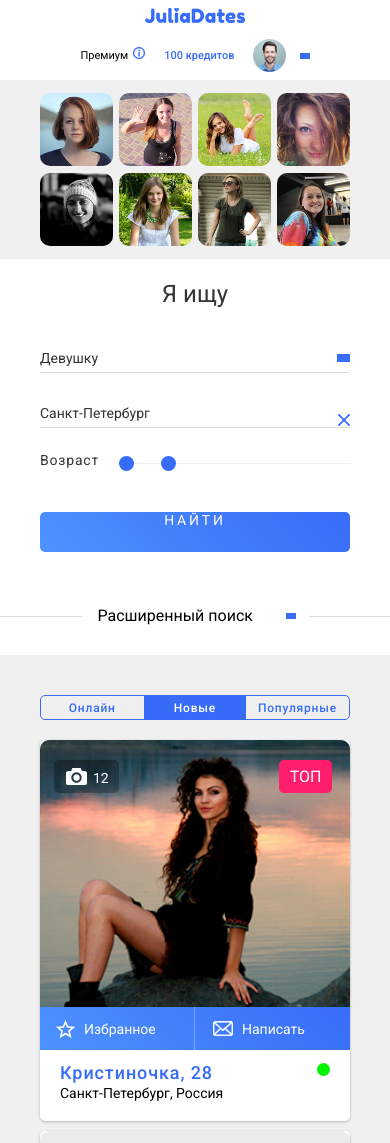
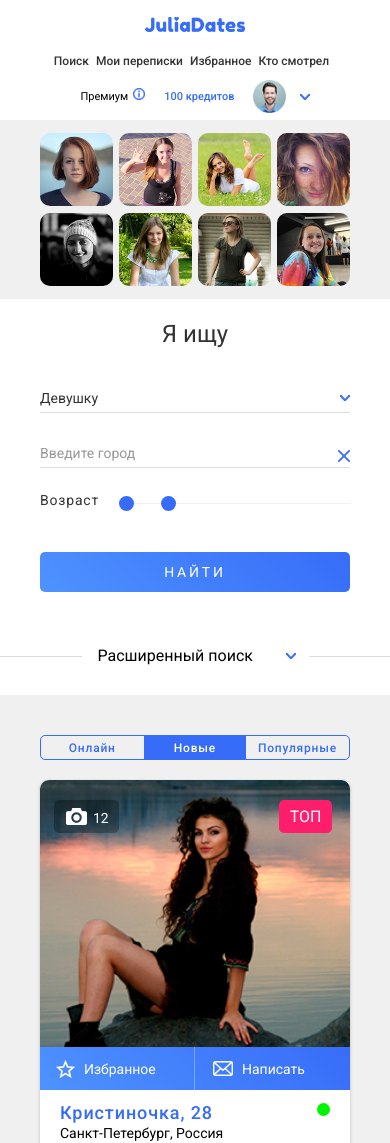
Before and after one commit to SviatoslavK/datingOld, a website: page src/index.html in a window 390 px wide. Shown: the top 1143 px of the page. Drawn offline with nearby package versions, Linux system fonts and the light colour scheme; files that its build step writes are made by us from their sources; files whose address does not match are found by name.

Commit message:
navbar for sm. fix

```diff
--- a/src/style/partials/_utils.scss
+++ b/src/style/partials/_utils.scss
@@ -32,7 +32,25 @@
     max-width: $size;
     width: $size;
 }
+::-webkit-input-placeholder {
+    color: inherit;
+    opacity: .5;
+}
 
+::-moz-placeholder {
+    color: inherit;
+    opacity: .5;
+}
+
+:-ms-input-placeholder {
+    color: inherit;
+    opacity: .5;
+}
+
+::placeholder {
+    color: inherit;
+    opacity: .5;
+}
 // Utility classes
 .clearfix:after {
     content: "";
--- a/src/style/partials/filters.scss
+++ b/src/style/partials/filters.scss
@@ -78,7 +78,7 @@
     height: 30px;
     border-bottom: 1px solid #DCDCDC;
     border-radius: 0;
-    background: url('../img/arrow-down.svg') 95%/13px no-repeat #fff;
+    background: url('../img/arrow-down.png') 95%/10px no-repeat #fff;
     @include respond-to(tablet) {
         min-width: 113px;
         width: 113px;
@@ -86,7 +86,7 @@
     @include respond-to(small) {
         width: 100%;
         margin-bottom: 25px;
-        background: url('../img/arrow-down.svg') 100%/13px no-repeat #fff;
+        background: url('../img/arrow-down.png') 100%/10px no-repeat #fff;
     }
 }
 #filters__text {
@@ -123,7 +123,7 @@
         cursor: pointer;
     }
     @include respond-to(small) {
-        margin-top: -12px;
+        margin-top: -16px;
     }
 }
 .filters__range {
@@ -151,24 +151,30 @@
     width: 173px;
     height: 53px;
     background: linear-gradient(45deg, #4E92FF, #376CF8);
-    display: flex;
-    justify-content: center;
+    // display: flex;
+    // justify-content: center;
     text-transform: uppercase;
     border-radius: 5px;
     color: #fff;
     font-size: 14px;
     letter-spacing: 2.8px;
+    // text-align: center;
+    line-height: 53px;
+    text-align: center;
     @include respond-to(tablet) {
         min-width: 133px;
         width: 133px;
         height: 43px;
+        line-height: 43px;
     }
     @include respond-to(mobile) {
         height: 40px;
+        line-height: 40px;
     }
     @include respond-to(small) {
         height: 40px;
         width: 100%;
+        line-height: 40px;
     }
 }
 .filters__extended {
@@ -188,7 +194,7 @@
 .extended__arrow {
     width: 10px;
     height: 6px;
-    @include background-img('../img/arrow-down.svg');
+    @include background-img('../img/arrow-down.png');
     &:hover {
         cursor: pointer;
     }
--- a/src/style/partials/gallery.scss
+++ b/src/style/partials/gallery.scss
@@ -119,9 +119,10 @@
     height: 343px;
     box-shadow: (0px 1px 3px 0px rgba(0, 0, 0, .25));
     background-color: #fff;
-    border-radius: 5px;
+    border-radius: 8px;
     &:hover {
         cursor: pointer;
+        box-shadow: (0px 2px 3px 2px rgba(0, 0, 0, .25));
     }
     &:hover .gallery__card--buttons {
         display: flex;
@@ -266,6 +267,12 @@
     @include respond-to(mobile) {
         font-size: 12px;
     }
+    &:hover >.button__favorite--icon {
+        @include background-img('../img/star-active.png');
+    }
+    &:hover {
+        cursor: pointer;
+    }
 }
 .card__button--favorite {
     border-right: 1px solid rgba(255,255,255, .3);
--- a/src/style/partials/header.scss
+++ b/src/style/partials/header.scss
@@ -6,9 +6,20 @@ header {
         height: 100%;
         display: flex;
         align-items: center;
+        @include respond-to(mobile) {
+            flex-wrap: wrap;
+        }
         @include respond-to(small) {
             flex-wrap: wrap;
         }
+    }
+    @include respond-to(mobile) {
+        height: 120px;
+        padding-top: 10px;
+    }
+    @include respond-to(small) {
+        height: 120px;
+        padding-top: 10px;
     }
 }
 .header__logo {
@@ -22,9 +33,11 @@ header {
         width: 120px;
     }
     @include respond-to(mobile) {
-        height: 15px;
-        min-width: 100px;
-        width: 100px;
+        height: 18px;
+        min-width: 120px;
+        width: 120px;
+        margin-left: auto;
+        margin-right: auto
     }
     @include respond-to(small) {
         height: 15px;
@@ -34,16 +47,24 @@ header {
         margin-right: auto;
     }
 }
+nav {
+    @include respond-to(mobile) {
+        // display: none;
+        margin-top: 10px;
+        margin-left: auto;
+        margin-right: auto;
+    }
+    @include respond-to(small) {
+        // display: none;
+        margin-top: 10px;
+        margin-left: auto;
+        margin-right: auto;
+    }
+
+}
 .header__navbar {
     display: flex;
     align-items: center;
-    // margin-right: 140px;
-    @include respond-to(mobile) {
-        display: none;
-    }
-    @include respond-to(small) {
-        display: none;
-    }
 }
 .navbar__item {
     margin-right: 30px;
@@ -54,11 +75,23 @@ header {
         margin-right: 15px;
         font-size: 12px;
     }
+    @include respond-to(mobile) {
+        margin-right: 25px;
+        font-size: 14px;
+    }
+    @include respond-to(small) {
+        margin-right: 7px;
+        font-size: 12px;
+    }
 }
 .header__info {
     display: flex;
     align-items: center;
     margin-left: auto;
+    @include respond-to(mobile) {
+        margin-left: auto;
+        margin-right: auto;
+    }
     @include respond-to(small) {
         margin-left: auto;
         margin-right: auto;
@@ -139,7 +172,7 @@ header {
 .header__arrow {
     width: 10px;
     height: 6px;
-    @include background-img('../img/arrow-down.svg');
+    @include background-img('../img/arrow-down.png');
     &:hover {
         cursor: pointer;
     }
--- a/src/template/filters.html
+++ b/src/template/filters.html
@@ -8,7 +8,7 @@
                 <option>Девушку</option>
             </select>
                 <lable class="filters__text--block">
-                    <input type="text" name="" id="filters__text" placeholder="Санкт-Петербург">
+                    <input type="text" name="" id="filters__text" placeholder="Введите город">
                     <div class="input__clear"></div>
                 </lable>
             </div>
```
Also changed, not shown: build/css/main.css, build/img/arrow-down.png (added), build/img/star-active.png (added), build/index.html, src/style/img/arrow-down.png (added), src/style/img/star-active.png (added).
